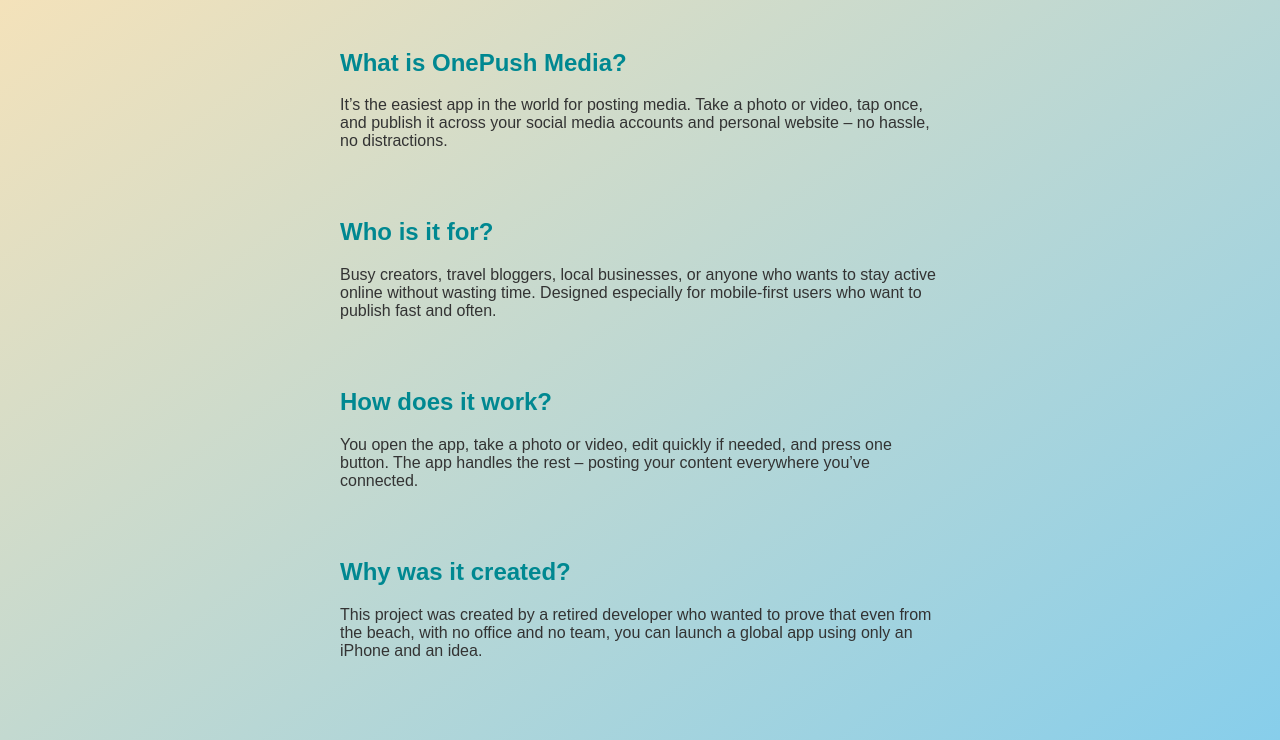
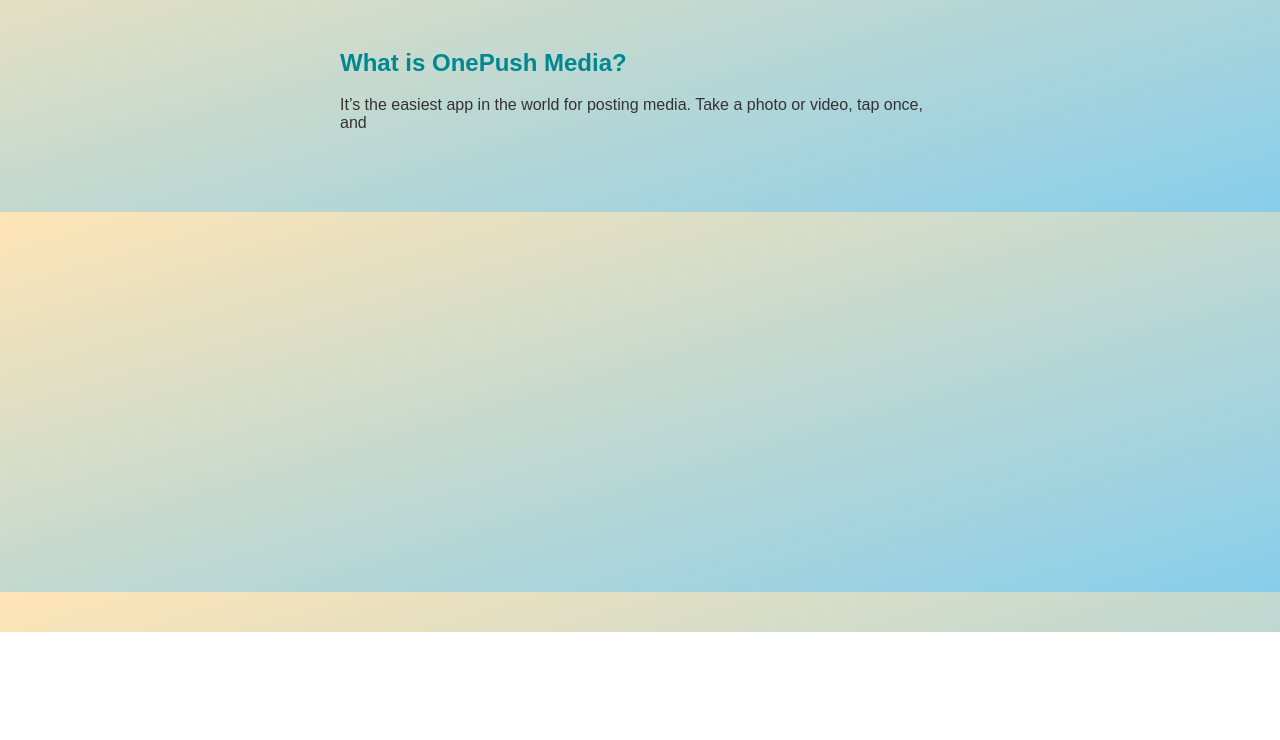
Before and after one commit to pahto/onepushmedia-site, a plain HTML site: page index.html in a window 1280 px wide. Shown: the part 168-908 px from the top of the page. After the commit the page ends 800 px from the top, so only its background shows below. Drawn offline with Linux system fonts and the light colour scheme.

Commit message:
Update index.html

```diff
--- a/index.html
+++ b/index.html
@@ -40,22 +40,4 @@
 
   <section>
     <h2>What is OnePush Media?</h2>
-    <p>It’s the easiest app in the world for posting media. Take a photo or video, tap once, and publish it across your social media accounts and personal website – no hassle, no distractions.</p>
-  </section>
-
-  <section>
-    <h2>Who is it for?</h2>
-    <p>Busy creators, travel bloggers, local businesses, or anyone who wants to stay active online without wasting time. Designed especially for mobile-first users who want to publish fast and often.</p>
-  </section>
-
-  <section>
-    <h2>How does it work?</h2>
-    <p>You open the app, take a photo or video, edit quickly if needed, and press one button. The app handles the rest – posting your content everywhere you’ve connected.</p>
-  </section>
-
-  <section>
-    <h2>Why was it created?</h2>
-    <p>This project was created by a retired developer who wanted to prove that even from the beach, with no office and no team, you can launch a global app using only an iPhone and an idea.</p>
-  </section>
-</body>
-</html>
+    <p>It’s the easiest app in the world for posting media. Take a photo or video, tap once, and
```
